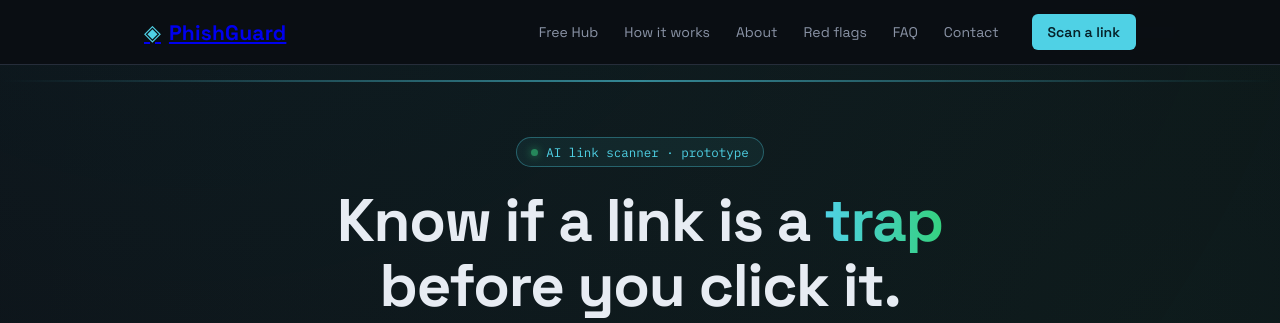
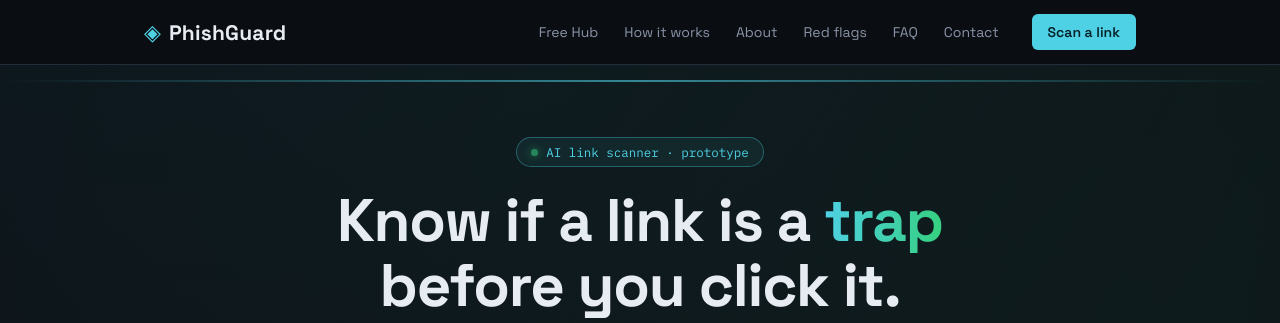
Before and after one commit to b0byyyyyyy/Phishing-detector, a Flask app: page / in a window 1280 px wide. Shown: the top 323 px of the page. Run offline with Flask 3, Linux system fonts and the light colour scheme; parts of the project's set-up code (start-up, migrations or seed data) failed here and were passed over.

Commit message:
Add files via upload

```diff
--- a/static/extra.css
+++ b/static/extra.css
@@ -142,3 +142,12 @@ code { font-family: var(--mono); font-size: 12.5px; color: var(--text); backgrou
   color: var(--text-muted); font-size: 13.5px; margin: 6px 0 0;
   border-left: 3px solid #E8C25A; padding: 6px 0 6px 12px;
 }
+
+/* "Be careful" verdict */
+:root { --amber: #E8C25A; }
+.verdict-badge.warn { border-color: var(--amber); color: var(--amber); background: rgba(232,194,90,0.08); }
+.verdict-label.warn { color: var(--amber); }
+
+/* Brand link: no purple or underline */
+a.brand, a.brand:visited { color: inherit; text-decoration: none; }
+a.brand .brand-name { color: var(--text); }
```
